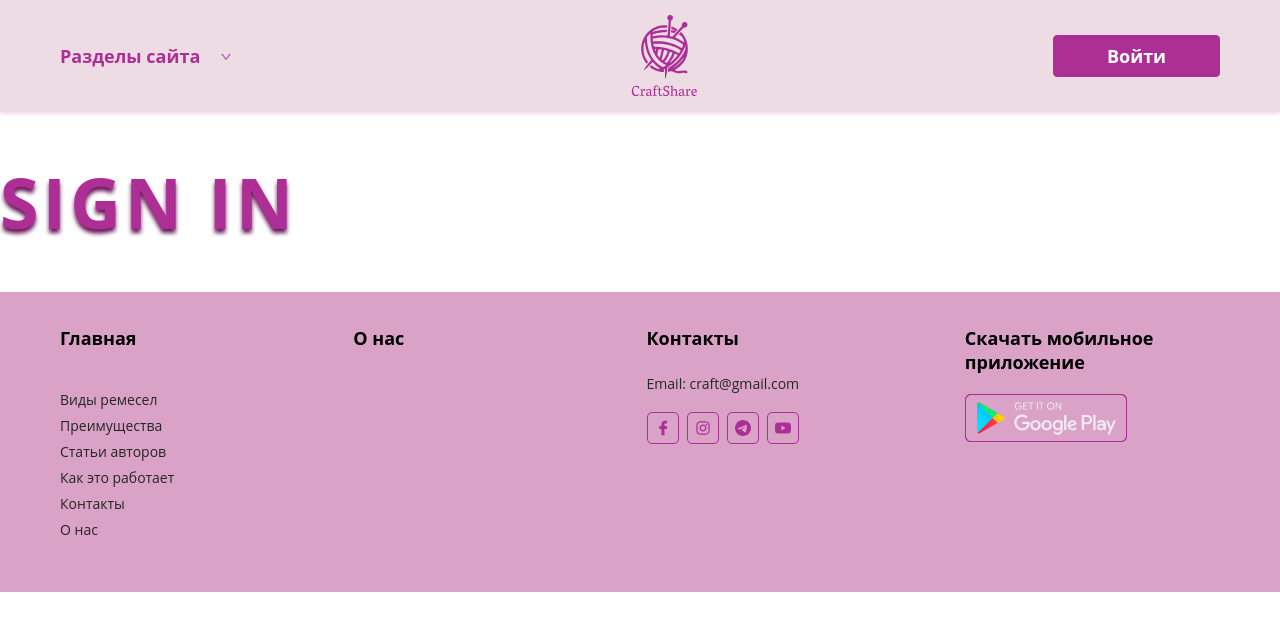
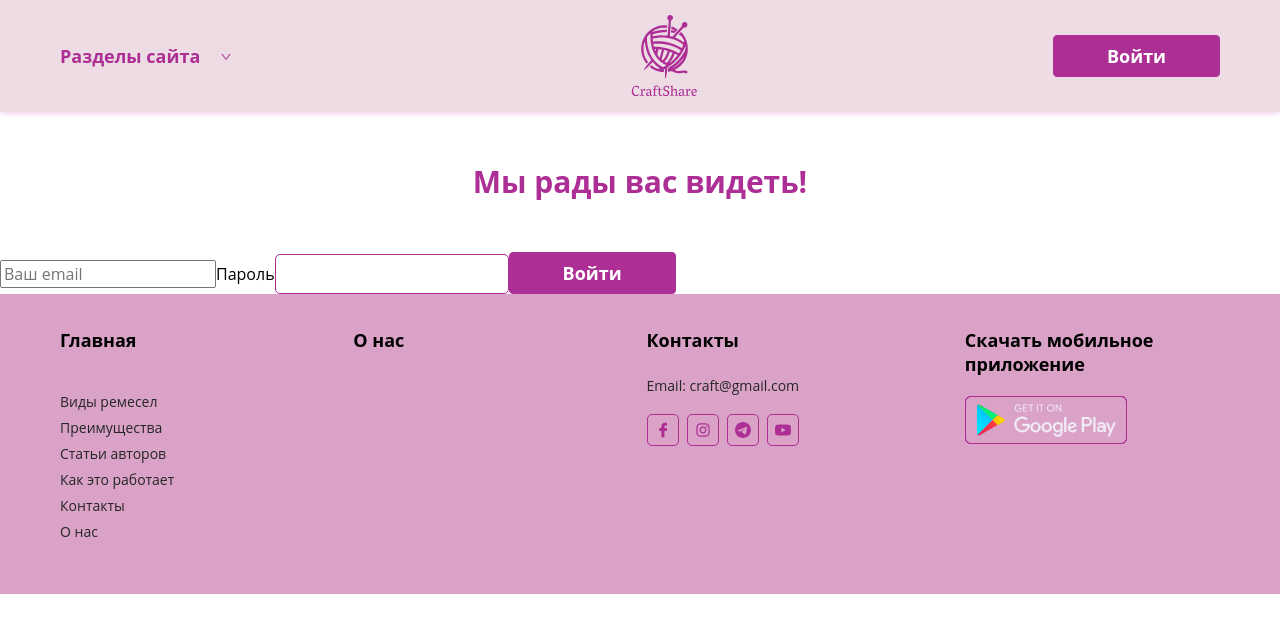
Before and after one commit to yanasaa/craft-app-demo, a React (Create React App) app in the folder frontend/craft-app/: page / in a window 1280 px wide. Both pictures are taken after a click on the button "Войти". Shown: the top 632 px of the page. Built offline with nearby package versions, Linux system fonts and the light colour scheme; no server answers; the HTML template or start-up script is replaced by a standard one.

Commit message:
feat: add login func

```diff
--- a/frontend/craft-app/package.json
+++ b/frontend/craft-app/package.json
@@ -8,13 +8,15 @@
     "@testing-library/react": "^13.4.0",
     "@testing-library/user-event": "^13.5.0",
     "antd": "^5.12.4",
+    "formik": "^2.4.5",
     "react": "^18.2.0",
     "react-dom": "^18.2.0",
     "react-router-dom": "^6.21.1",
     "react-router-hash-link": "^2.4.3",
     "react-scripts": "5.0.1",
     "sass": "^1.69.5",
-    "web-vitals": "^2.1.4"
+    "web-vitals": "^2.1.4",
+    "yup": "^1.3.3"
   },
   "scripts": {
     "start": "react-scripts start",
--- /dev/null
+++ b/frontend/craft-app/src/api/api.js
@@ -0,0 +1,18 @@
+const ACCESS_TOKEN = localStorage.getItem("ACCESS_TOKEN");
+const url = "http://84.38.183.195/api/v1/post/create/";
+
+export function createArticle(data) {
+  const res = fetch(url, {
+    method: "POST",
+    headers: {
+      "Content-Type": "application/json; charset=utf-8",
+      Authorization: `Bearer ${ACCESS_TOKEN}`,
+    },
+    body: JSON.stringify(data),
+  })
+    .then((response) => response.json())
+    .catch((error) => {
+      console.log(error);
+    });
+  return res;
+}
--- a/frontend/craft-app/src/pages/createArticle/CreateArticle.jsx
+++ b/frontend/craft-app/src/pages/createArticle/CreateArticle.jsx
@@ -1,11 +1,10 @@
-import React, { useEffect, useState } from "react";
+import React, { useState } from "react";
 import "./CreateArticle.scss";
-import Input from "../../components/shared/ui/input/Input";
-import { UploadOutlined } from "@ant-design/icons";
-import { Button, message, Upload } from "antd";
+import { createArticle } from "../../api/api";
+
 function CreateArticle() {
   const [data, setData] = useState({
-    title: "Кузнечное дело – традиции старины и востребованность современности",
+    title: "",
     post_preview: "",
     body: "",
     status: "PB",
@@ -25,93 +24,37 @@ function CreateArticle() {
 
   function submit(e) {
     e.preventDefault();
-    const res = fetch(url, {
-      method: "POST",
-      headers: {
-        "Content-Type": "application/json; charset=utf-8",
-      },
-      body: JSON.stringify(data),
-    })
-      .then((response) => response.json())
-      .catch((error) => {
-        console.log(error);
-      });
+
+    const res = createArticle(data);
+    console.log(res);
   }
 
-  const props = {
-    name: "file",
-    action: "https://run.mocky.io/v3/435e224c-44fb-4773-9faf-380c5e6a2188",
-    headers: {
-      authorization: "authorization-text",
-    },
-    onChange(info) {
-      if (info.file.status !== "uploading") {
-        console.log(info.file, info.fileList);
-      }
-      if (info.file.status === "done") {
-        message.success(`${info.file.name} file uploaded successfully`);
-      } else if (info.file.status === "error") {
-        message.error(`${info.file.name} file upload failed.`);
-      }
-    },
-  };
-
   return (
-    <section className="new-article">
-      <div className="wrapper new-article_wrapper">
-        <h2>Новая статья</h2>
-        <form onSubmit={(e) => submit(e)} className="new-article__form">
-          <label htmlFor="title">
-            <h3>Название статьи</h3>
-          </label>
-          <Input
-            className="input input_new-article"
+    <section>
+      <h1>Create Article</h1>
+      <form onSubmit={(e) => submit(e)}>
+        <input
           type="text"
           placeholder="Название статьи"
           onChange={(event) => handle(event)}
           id="title"
           value={data.title}
         />
-          <label htmlFor="">
-            <h3>Вид ремесла</h3>
-          </label>
-          <label htmlFor="post_preview">
-            <h3>Резюме статьи</h3>
-          </label>
-          <Input
-            className="input input_new-article"
+        <input
           type="text"
-            placeholder="Краткое описание статьи"
+          placeholder="Описание статьи"
           onChange={(event) => handle(event)}
           id="post_preview"
           value={data.post_preview}
         />
-          <label htmlFor="body">
-            <h3>Содержание статьи</h3>
-          </label>
         <textarea
-            className="input input_new-article textarea__new-article"
-            placeholder="Основной текст статьи"
+          placeholder="Текст статьи"
           onChange={(event) => handle(event)}
           id="body"
           value={data.body}
         ></textarea>
-          <div className="new-article__load-img">
-            <h3>Загрузить изображение</h3>
-            <div className="img-loader">
-              {/* <span className="img-loader__icon"></span>
-              <input type="file" id="img-loader__btn" />
-              <label htmlFor="img-loader__btn">
-                <span className="img-loader__text">загрузите фото</span>
-              </label> */}
-              <Upload {...props}>
-                <Button icon={<UploadOutlined />}>Click to Upload</Button>
-              </Upload>
-            </div>
-          </div>
         <button type="Submit">Опубликовать</button>
       </form>
-      </div>
     </section>
   );
 }
--- a/frontend/craft-app/src/pages/home/ui/articles/Articles.jsx
+++ b/frontend/craft-app/src/pages/home/ui/articles/Articles.jsx
@@ -69,7 +69,7 @@ function Articles({
       {!!categoryId && (
         <Button
           className="button button_colored articles__filter-btn"
-          btnText="Сбросить фильтры"
+          btnText="Все статьи"
           onClick={() => onClickCategory(0)}
         />
       )}
--- a/frontend/craft-app/src/pages/home/ui/articles/Articles.scss
+++ b/frontend/craft-app/src/pages/home/ui/articles/Articles.scss
@@ -46,9 +46,11 @@
 
 .button.button_colored.articles__filter-btn {
   position: absolute;
-  padding: 0;
-  font-size: 1rem;
-  margin-left: 10%;
+  top: 220px;
+  right: 140px;
+  &:hover {
+    background-color: $color-primary;
+  }
 }
 
 .slider__icon {
--- a/frontend/craft-app/src/pages/signIn/SignIn.jsx
+++ b/frontend/craft-app/src/pages/signIn/SignIn.jsx
@@ -1,7 +1,153 @@
-import React from "react";
+import { useNavigate } from "react-router-dom";
+import * as yup from "yup";
+import { Formik, Form, Field } from "formik";
+
+import { LockOutlined, UserOutlined } from "@ant-design/icons";
+import {
+  // Button,
+  Checkbox,
+  // Form,
+  Input,
+} from "antd";
+
+import Button from "../../components/shared/ui/button/Button";
+// import Input from "../../components/shared/ui/input/Input";
+// import LoginForm from "./LoginForm";
+// import "./SignIn.scss";
+import { ROUTES } from "../../components/shared/consts/routes";
+// import signin from "../../components/shared/assets/img/ui/signIn.png";
+
+// function validateEmail(value) {
+//   if (!value) {
+//     return "Required";
+//   } else if (!/^[\w-]+(\.[\w-]+)*@([\w-]+\.)+[a-zA-Z]{2,7}$/.test(value)) {
+//     return "Некорректный адрес почты";
+//   }
+// }
+
+// function validatePassword(value) {
+//   if (!value) {
+//     return "Required";
+//   }
+// }
+
+const END_POINT = "http://84.38.183.195/api/v1/account/login/";
+const onFinish = (values) => {};
+
+// const onFinishFailed = (errorInfo) => {
+//   console.log("Failed:", errorInfo);
+// };
+
+const validationSchema = yup.object().shape({
+  username: yup.string().required("Required"),
+  // email: yup.string().required("Required").email("Некорректный адрес почты"),
+  password: yup.string().required("Required"),
+});
 
 const SignIn = () => {
-  return <h1>Sign In</h1>;
+  let navigate = useNavigate();
+
+  function handleLogin(values) {
+    console.log(values);
+    navigate(ROUTES.MAIN);
+    const username = values.username;
+    const password = values.password;
+
+    const options = {
+      method: "post",
+      headers: {
+        "Content-type": "application/json; charset=UTF-8",
+      },
+      body: JSON.stringify({
+        username,
+        password,
+      }),
+    };
+
+    fetch(END_POINT, options)
+      .then((response) => response.json())
+      .then((data) => {
+        if (data.access) {
+          localStorage.setItem("ACCESS_TOKEN", data.access);
+        } else {
+          console.log(data);
+        }
+      });
+
+    // message.success("Next step.");
+  }
+
+  return (
+    <section className="sign-in__wrap">
+      <div className="sign-in__image">
+        {/* <img src={signin} alt="signin" /> */}
+      </div>
+      <div className="sign-in__form">
+        <h2>Мы рады вас видеть!</h2>
+        <Formik
+          className="login-form"
+          validationSchema={validationSchema}
+          initialValues={{ username: "", password: "" }}
+          onSubmit={(values) => {
+            handleLogin(values);
+          }}
+          // onFinish={onFinish}
+          // onFinishFailed={onFinishFailed}
+        >
+          {({ errors, touched }) => (
+            <Form
+              name="email"
+              label="E-mail"
+              rules={[
+                {
+                  type: "email",
+                  message: "The input is not valid E-mail!",
+                },
+                {
+                  required: true,
+                  message: "Введите Ваш email!",
+                },
+              ]}
+            >
+              {/* <Input
+                placeholder="hello"
+                prefix={<UserOutlined className="site-form-item-icon" />}
+              /> */}
+              {/* <label>Электронная почта</label> */}
+              <Field
+                prefix={<UserOutlined className="site-form-item-icon" />}
+                placeholder="Ваш email"
+                // className="input"
+                name="username"
+                // validate={validateEmail}
+              />
+              {errors.email && touched.email && <div>{errors.email}</div>}
+              {/* <Input className="input" /> */}
+
+              <label>Пароль</label>
+              <Field
+                className="input"
+                name="password"
+                type="password"
+                // validate={validatePassword}
+              />
+              {errors.password && touched.password && (
+                <div>{errors.password}</div>
+              )}
+
+              <Button
+                className="button button_colored"
+                btnText="Войти"
+                type="submit"
+                // type="button"
+              />
+            </Form>
+          )}
+        </Formik>
+      </div>
+      {/* <LoginForm /> */}
+    </section>
+  );
 };
 
 export default SignIn;
```
Also changed, not shown: 1 other file (tests, documents, lock files or other folders). Lines whose indentation alone changed are shown as unchanged.
